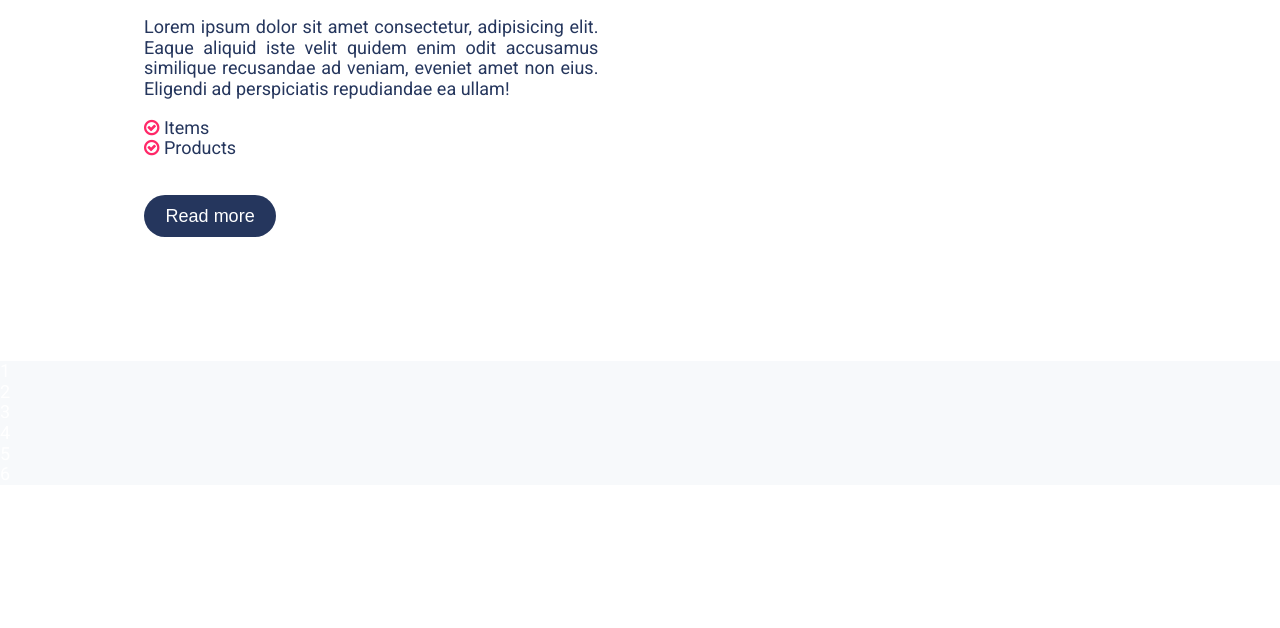
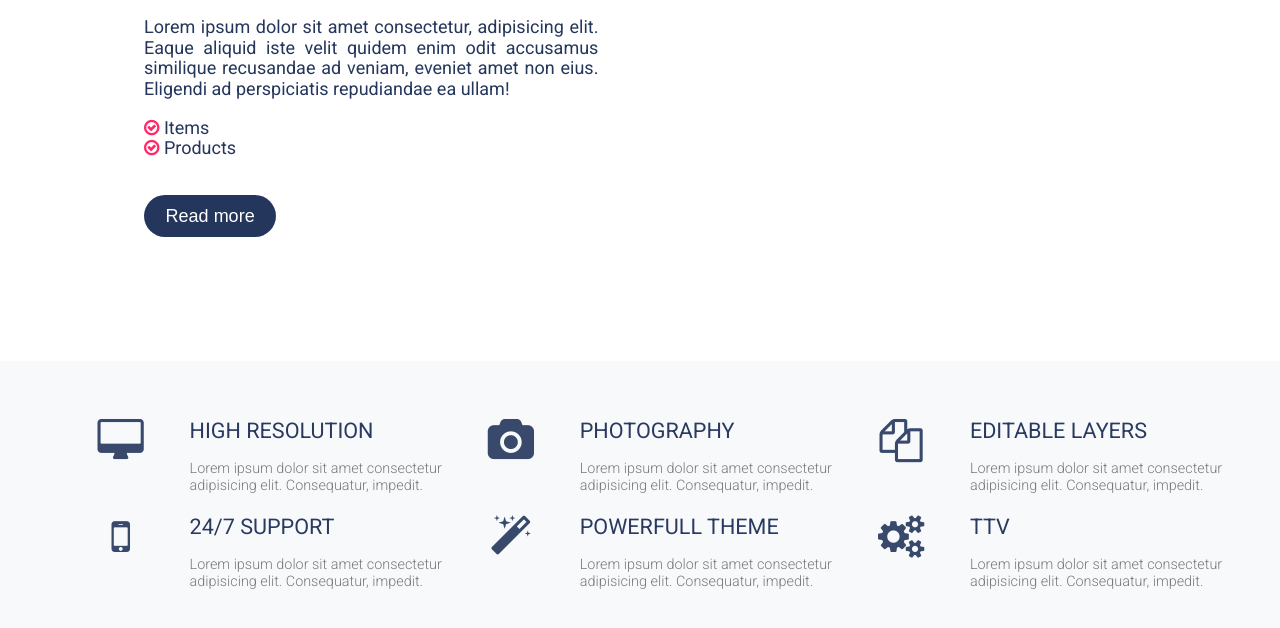
Before and after one commit to 3ndrius/Website01, a website: page src/index.html in a window 1280 px wide. Shown: the part 939-1567 px from the top of the page. Before the commit the page ends 1424 px from the top, so only its background shows below. Drawn offline with Linux system fonts and the light colour scheme.

Commit message:
info section

```diff
--- a/src/index.html
+++ b/src/index.html
@@ -67,12 +67,50 @@
 </div>
 
 <div class="info">
-  <div class="item">1</div>
-  <div class="item">2</div>
-  <div class="item">3</div>
-  <div class="item">4</div>
-  <div class="item">5</div>
-  <div class="item">6</div>
+  <div class="item-image"><i class="fa fa-desktop fa-3x" aria-hidden="true"></i></div>
+  <div class="item">
+    <h2>
+    high resolution
+  </h2>
+  <p>
+    Lorem ipsum dolor sit amet consectetur adipisicing elit. Consequatur, impedit.
+  </p>
+</div>
+<div class="item-image"><i class="fa fa-camera fa-3x" aria-hidden="true"></i></div>
+  <div class="item">   <h2>
+      photography
+    </h2>
+    <p>
+      Lorem ipsum dolor sit amet consectetur adipisicing elit. Consequatur, impedit.
+    </p></div>
+    <div class="item-image"><i class="fa fa-files-o fa-3x" aria-hidden="true"></i></div>
+  <div class="item">   <h2>
+      editable layers
+    </h2>
+    <p>
+      Lorem ipsum dolor sit amet consectetur adipisicing elit. Consequatur, impedit.
+    </p></div>
+    <div class="item-image"><i class="fa fa-mobile fa-3x" aria-hidden="true"></i></div>
+  <div class="item">   <h2>
+      24/7 support
+    </h2>
+    <p>
+      Lorem ipsum dolor sit amet consectetur adipisicing elit. Consequatur, impedit.
+    </p></div>
+    <div class="item-image"><i class="fa fa-magic fa-3x" aria-hidden="true"></i></div>
+  <div class="item">   <h2>
+      powerfull theme
+    </h2>
+    <p>
+      Lorem ipsum dolor sit amet consectetur adipisicing elit. Consequatur, impedit.
+    </p></div>
+    <div class="item-image"><i class="fa fa-cogs fa-3x" aria-hidden="true"></i></div>
+  <div class="item">   <h2>
+     ttv
+    </h2>
+    <p>
+      Lorem ipsum dolor sit amet consectetur adipisicing elit. Consequatur, impedit.
+    </p></div>
 </div>
 </div>
 
--- a/src/scss/partials/info.scss
+++ b/src/scss/partials/info.scss
@@ -1,3 +1,35 @@
 .info{
     background-color: $bg-section-color;
+    display: grid;
+    grid-template-columns:1fr 2fr 1fr 2fr 1fr 2fr;
+    grid-template-rows: 1fr 1fr;
+    padding: 4em;
+    grid-gap: .4em;
+    font-size: .8em;
+    font-weight: $second-fw;
+
+    i{
+        color:$btn-color;
+        opacity: 0.9;
+    }
 }
+.item {
+
+    h2{
+        color:$btn-color;
+        text-transform: uppercase;
+        padding-top: 0;
+        margin-top: 0;
+        font-weight:$main-font-weight;
+        opacity: 0.98;
+    }
+    p{
+        color:$second-font-color;
+        opacity: 0.8;
+    }
+
+}
+.item-image{
+
+    text-align: center;
+}
```
Also changed, not shown: src/css/style.css.
